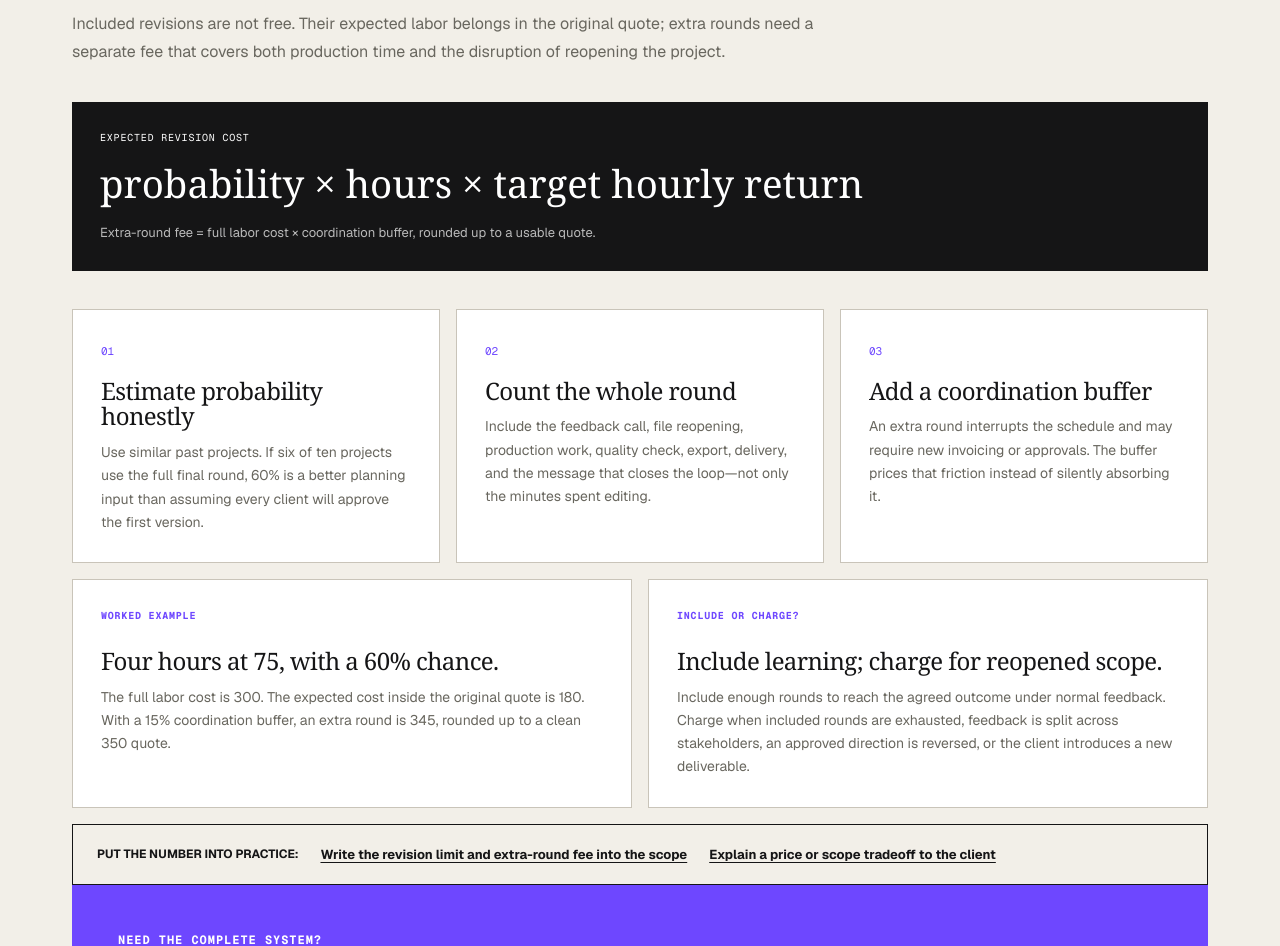
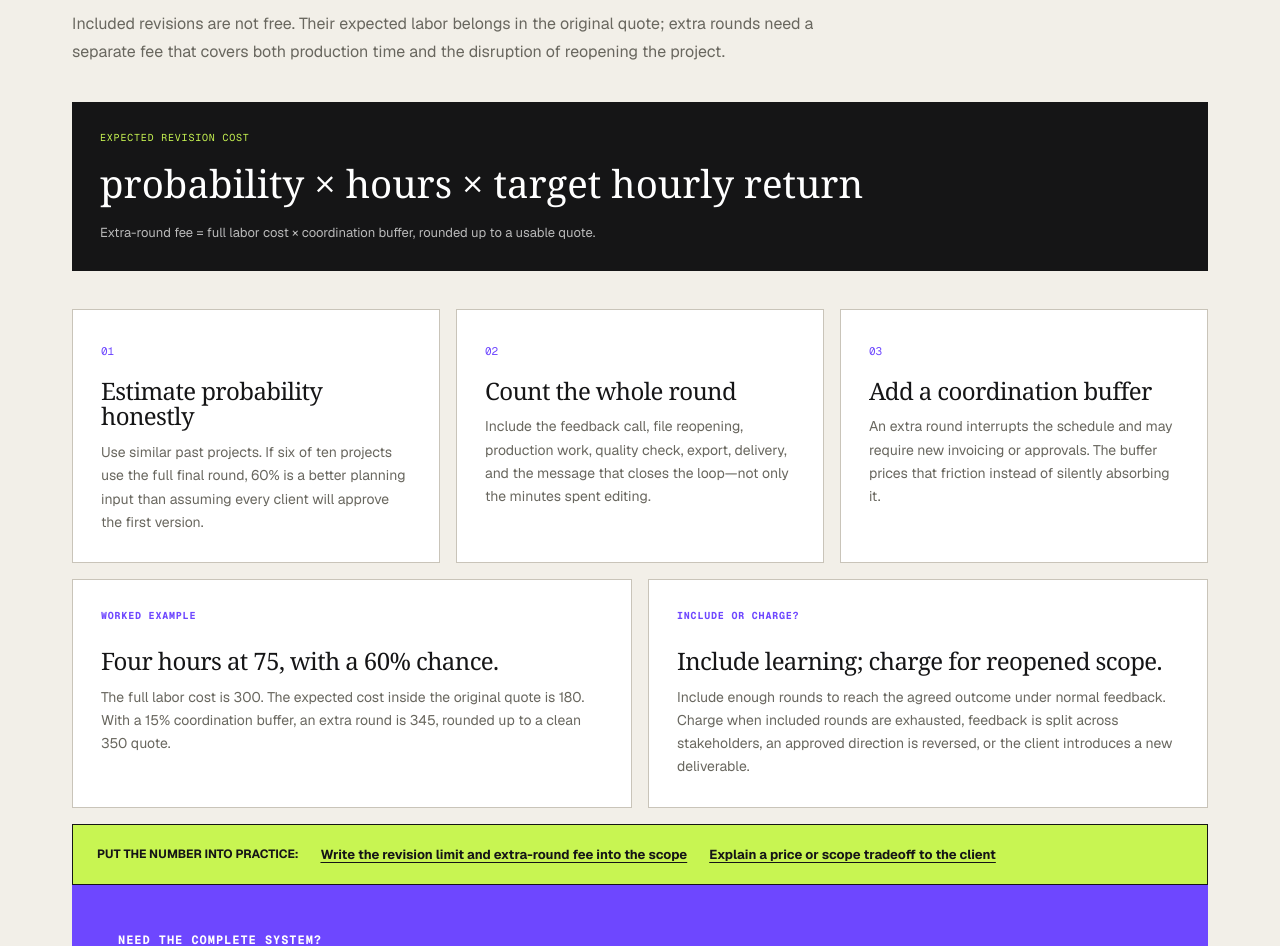
Before and after one commit to rookepoole/worth-the-work, a Next.js app: page /freelance-revision-cost-calculator in a window 1280 px wide. Shown: the part 1608-2554 px from the top of the page. Built offline with nearby package versions, Linux system fonts and the light colour scheme.

Commit message:
Fix guide accent colors

```diff
--- a/app/globals.css
+++ b/app/globals.css
@@ -305,10 +305,10 @@ footer > p { font-size: 13px; text-align: center; }
 .tool-guide-split ol, .tool-guide-split ul { margin: 18px 0 0; padding-left: 20px; }
 .tool-guide-split li + li { margin-top: 8px; }
 .tool-formula { background: var(--ink); color: white; display: grid; gap: 10px; margin-top: 36px; padding: 28px; }
-.tool-formula span { color: var(--yellow); font-family: var(--font-geist-mono); font-size: 10px; letter-spacing: 0.08em; }
+.tool-formula span { color: var(--lime); font-family: var(--font-geist-mono); font-size: 10px; letter-spacing: 0.08em; }
 .tool-formula strong { font-family: Georgia, serif; font-size: clamp(24px, 3vw, 40px); font-weight: 400; }
 .tool-formula p { color: rgba(255,255,255,0.7); font-size: 13px; margin: 0; }
-.tool-related { align-items: center; background: var(--yellow); border: 1px solid var(--ink); display: flex; flex-wrap: wrap; gap: 12px 22px; margin-top: 16px; padding: 20px 24px; }
+.tool-related { align-items: center; background: var(--lime); border: 1px solid var(--ink); display: flex; flex-wrap: wrap; gap: 12px 22px; margin-top: 16px; padding: 20px 24px; }
 .tool-related strong { font-size: 12px; text-transform: uppercase; }
 .tool-related a { color: var(--ink); font-size: 13px; font-weight: 700; text-decoration: underline; text-underline-offset: 3px; }
 
```
